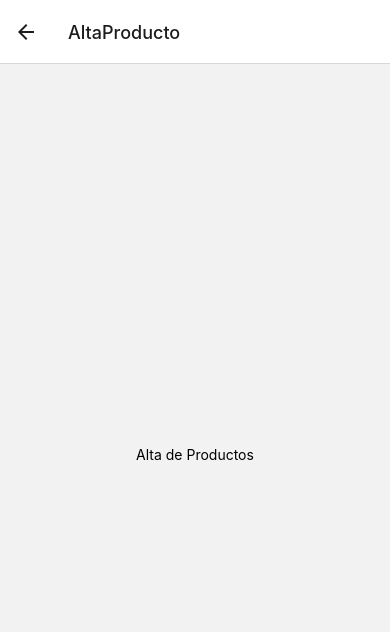
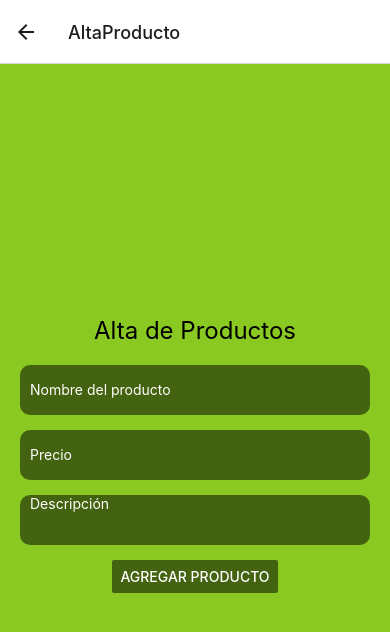
Before and after one commit to Aldanaaa8/AppMyE, a React Native app: screen /AltaProducto in a window 390 px wide. Shown: the top 632 px of the page. Built offline with nearby package versions, Linux system fonts and the light colour scheme.

Commit message:
Alta Producto

```diff
--- a/screens/AltaProducto.js
+++ b/screens/AltaProducto.js
@@ -1,11 +1,52 @@
-import React from 'react';
-import { View, Text, StyleSheet } from 'react-native';
+import React, { useState } from 'react';
+import { View, Text, TextInput, Button, StyleSheet, Alert } from 'react-native';
 
 export default function AltaProducto() {
+  const [nombre, setNombre] = useState('');
+  const [precio, setPrecio] = useState('');
+  const [descripcion, setDescripcion] = useState('');
+
+  const handleAltaProducto = () => {
+    if (!nombre || !precio || !descripcion) {
+      Alert.alert('Error', 'Todos los campos son obligatorios');
+      return;
+    }
+
+    Alert.alert('Éxito', `Producto "${nombre}" agregado con éxito`);
+    setNombre('');
+    setPrecio('');
+    setDescripcion('');
+  };
+
   return (
     <View style={styles.container}>
-      <Text>Alta de Productos</Text>
-      {/* Aquí puedes agregar el formulario o la funcionalidad para dar de alta productos */}
+      <Text style={styles.title}>Alta de Productos</Text>
+
+      <TextInput
+        style={styles.input}
+        placeholder="Nombre del producto"
+        placeholderTextColor="#FFF"
+        value={nombre}
+        onChangeText={setNombre}
+      />
+      <TextInput
+        style={styles.input}
+        placeholder="Precio"
+        placeholderTextColor="#FFF"
+        value={precio}
+        onChangeText={setPrecio}
+        keyboardType="numeric"
+      />
+      <TextInput
+        style={styles.input}
+        placeholder="Descripción"
+        placeholderTextColor="#FFF"
+        value={descripcion}
+        onChangeText={setDescripcion}
+        multiline
+      />
+
+      <Button title="Agregar Producto" color="#446311" onPress={handleAltaProducto} />
     </View>
   );
 }
@@ -13,7 +54,23 @@ export default function AltaProducto() {
 const styles = StyleSheet.create({
   container: {
     flex: 1,
+    backgroundColor: '#89C922',  // Fondo verde claro
+    alignItems: 'center',
     justifyContent: 'center',
-    alignItems: 'center',
+    padding: 20,
+  },
+  title: {
+    fontSize: 24,
+    color: '#000',  // Texto negro (similar al título en App.js)
+    marginBottom: 20,
+  },
+  input: {
+    width: '100%',
+    height: 50,
+    backgroundColor: '#446311',  // Fondo verde oscuro para el TextInput
+    color: '#FFF',  // Texto blanco en el TextInput
+    paddingHorizontal: 10,
+    borderRadius: 10,
+    marginBottom: 15,
   },
 });
```
